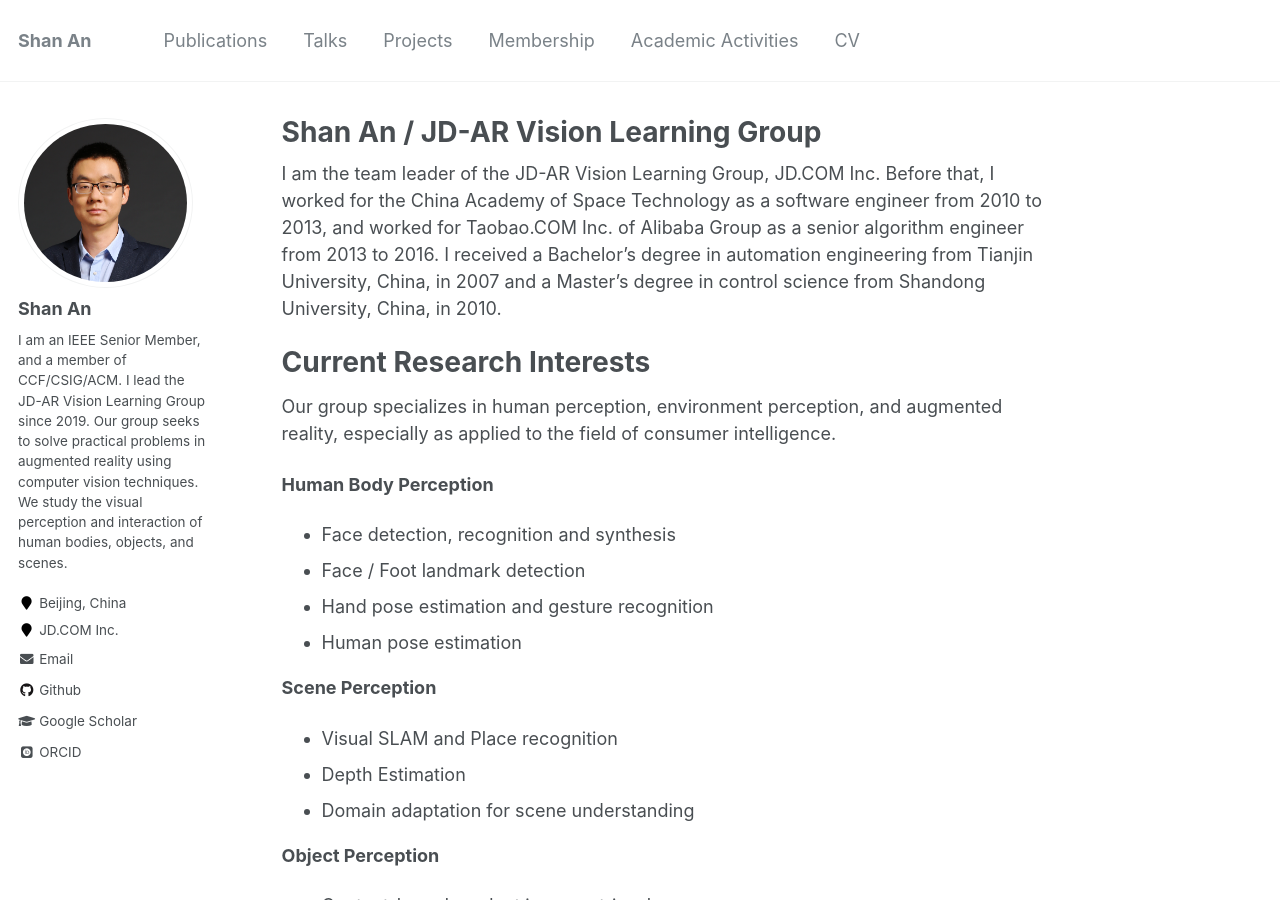
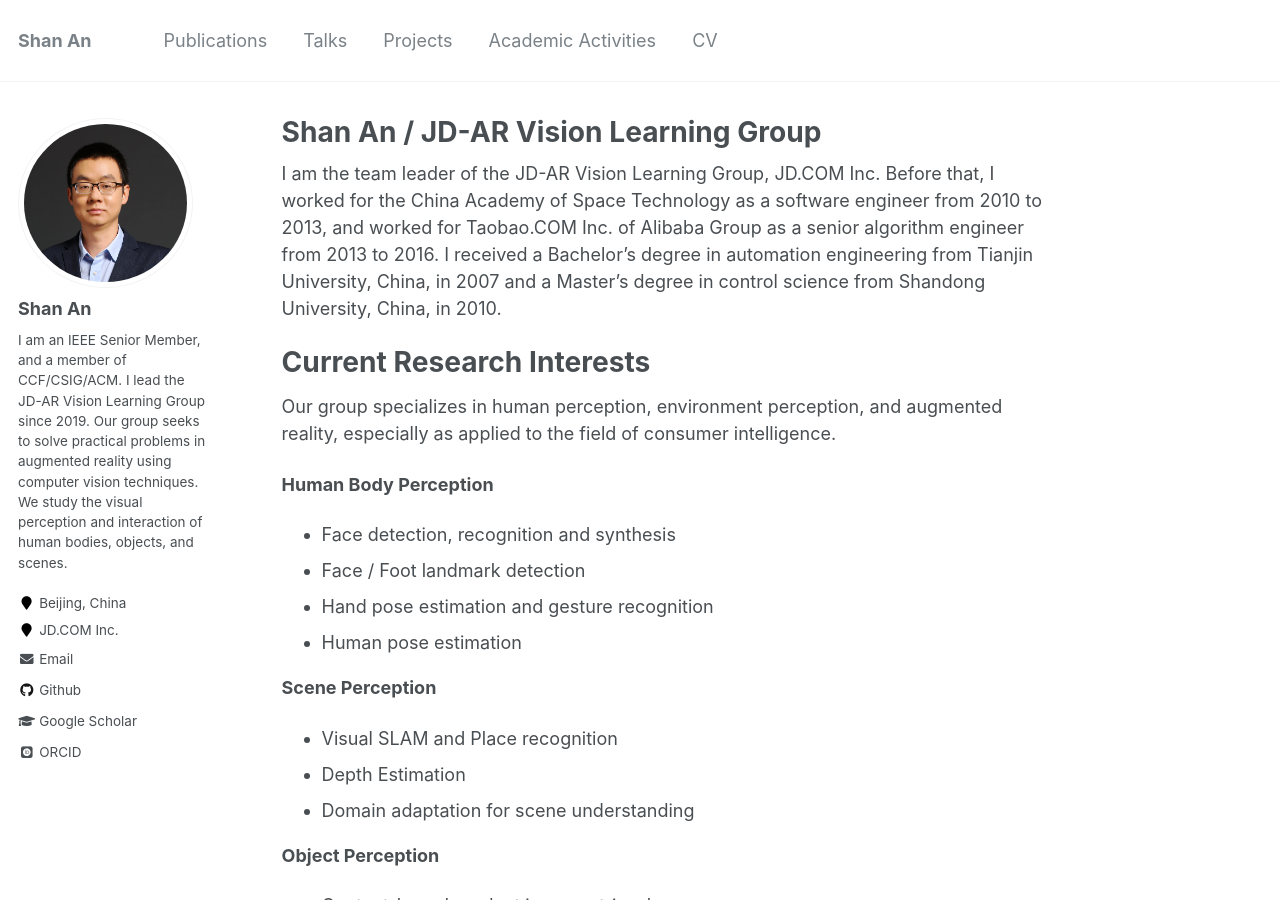
Before and after one commit to anshan-XR-ROB/anshan-XR-ROB.github.io, a Jekyll site: the page built from _pages/about.md, in a window 1280 px wide and 900 px high. Built offline with Jekyll 4.4.1, drawn with Linux system fonts in a browser that asks for light colours; some web fonts are replaced.

Commit message:
Update navigation.yml

```diff
--- a/_data/navigation.yml
+++ b/_data/navigation.yml
@@ -9,9 +9,6 @@ main:
   - title: "Projects"
     url: /projects/
 
-  - title: "Membership"
-    url: /Membership/
-
   - title: "Academic Activities"
     url: /Academic Activities/
 
```
